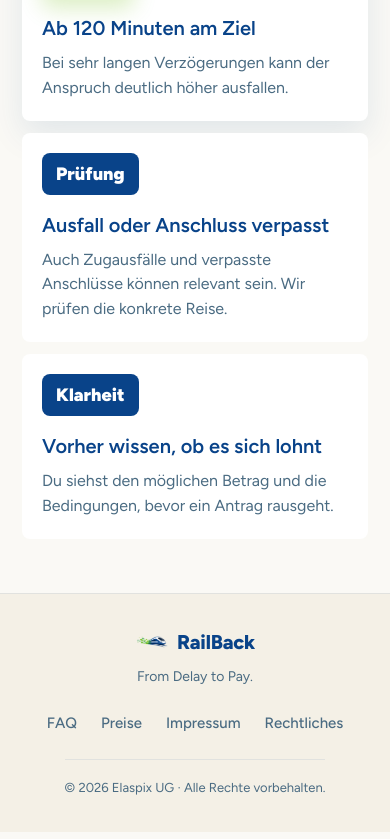
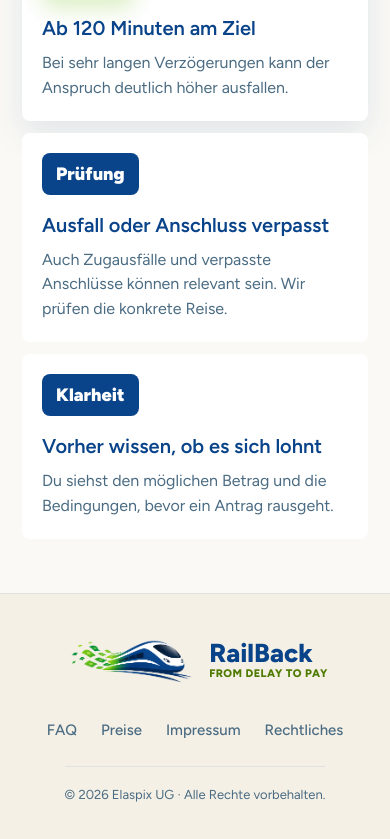
Before and after one commit to dhbw-ma-refund/railback, a React (Vite) app in the folder frontend/: page / in a window 390 px wide. Shown: the part 1443-2282 px from the top of the page. Built offline with nearby package versions, Linux system fonts and the light colour scheme.

Commit message:
feat: Update Footer component styles and structure for improved branding and responsiveness

```diff
--- a/frontend/src/components/Footer.css
+++ b/frontend/src/components/Footer.css
@@ -14,38 +14,46 @@
 
 .footer__brand {
   display: flex;
-  flex-direction: column;
-  gap: 8px;
   align-items: center;
 }
 
 .footer__logo-wrapper {
   display: flex;
   align-items: center;
-  gap: 8px;
-  min-height: 32px;
+  gap: 11px;
+  min-height: 68px;
 }
 
 .footer__logo-img {
-  width: 34px;
-  height: 24px;
+  width: auto;
+  height: 68px;
   object-fit: contain;
   flex: none;
+}
+
+.footer__logo-text {
+  display: flex;
+  flex-direction: column;
+  align-items: flex-start;
+  gap: 2px;
+  line-height: 1;
 }
 
 .footer__logo {
   font-family: var(--font-family-primary);
   font-weight: 800;
-  font-size: 20px;
-  line-height: 24px;
+  font-size: 26px;
   color: var(--color-deep-trust-blue);
-  letter-spacing: -0.01em;
+  letter-spacing: 0;
 }
 
-.footer__tagline {
-  font-size: 14px;
-  color: var(--color-muted-gray-blue);
-  margin: 0;
+.footer__logo-claim {
+  color: var(--color-landing-green-ink);
+  font-size: 11px;
+  font-weight: 800;
+  letter-spacing: 0.04em;
+  text-transform: uppercase;
+  white-space: nowrap;
 }
 
 .footer__links {
@@ -74,7 +82,7 @@
   border-top: 1px solid rgba(9, 67, 137, 0.08);
 }
 
-@media (min-width: 768px) {
+@media (min-width: 981px) {
   .footer__content {
     flex-direction: row;
     justify-content: space-between;
--- a/frontend/src/components/Footer.tsx
+++ b/frontend/src/components/Footer.tsx
@@ -17,9 +17,11 @@ export const Footer = () => {
                 alt="RailBack Logo"
                 className="footer__logo-img"
               />
-              <span className="footer__logo">RailBack</span>
+              <span className="footer__logo-text">
+                <span className="footer__logo">RailBack</span>
+                <span className="footer__logo-claim">{t.hero.claim}</span>
+              </span>
             </div>
-            <p className="footer__tagline">{t.footer.tagline}</p>
           </div>
           <div className="footer__links">
             <Link to="/faq">{t.menu.faq}</Link>
```
